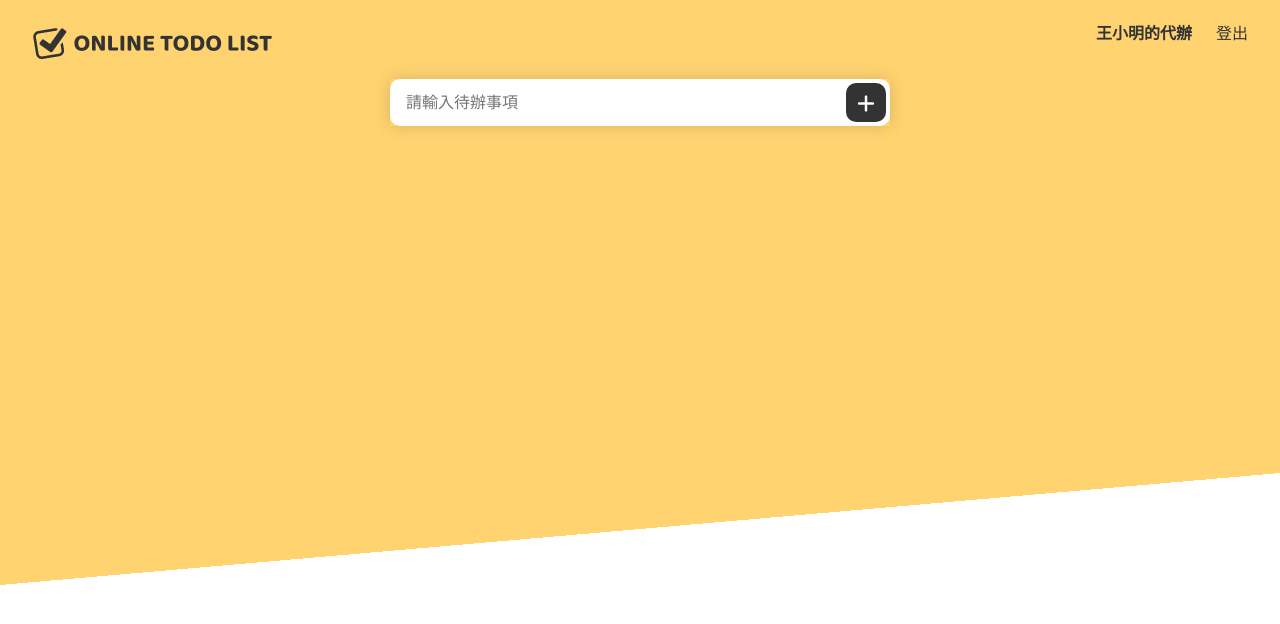
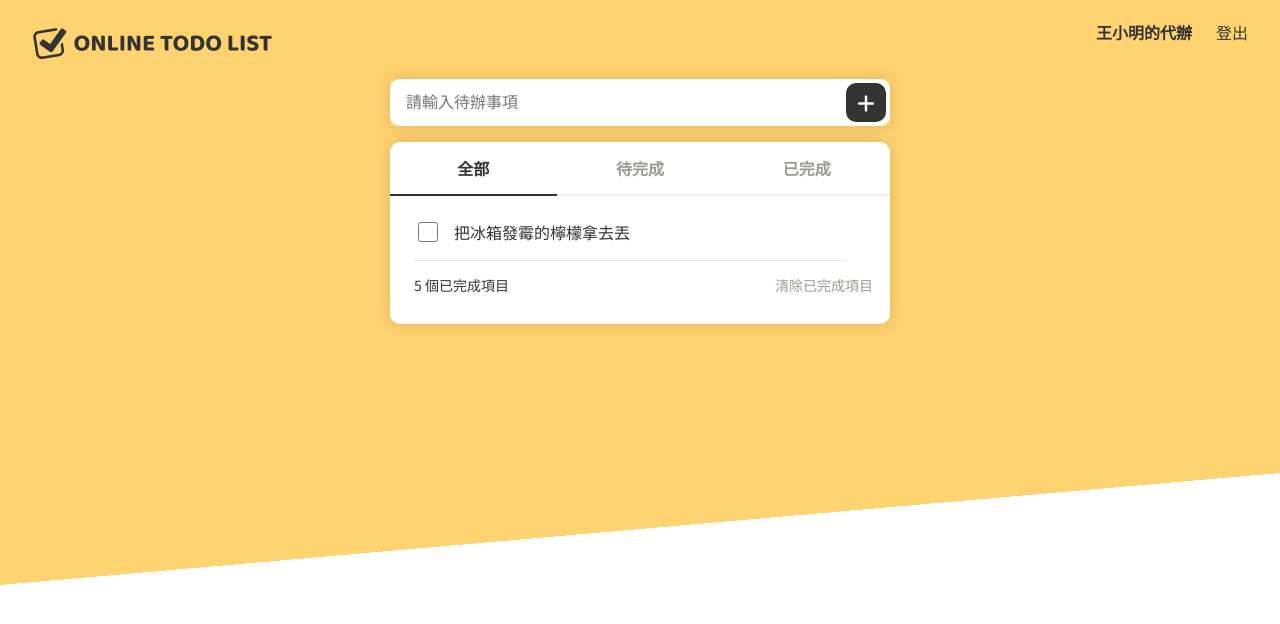
Before and after one commit to huanmingchang/react-todolist-app, a React (Create React App) app: page / in a window 1280 px wide. Shown: the top 624 px of the page. Built offline with nearby package versions, Linux system fonts and the light colour scheme.

Commit message:
feat: 新增 todos component
因應新需求做調整：
  新增 todos component

調整項目：
1. 新增 Todos.js component 以及新增 JSX 結構
2. 新增 Todo list tabs
3. 新增 Todo list statistics 項目

```diff
--- a/src/App.js
+++ b/src/App.js
@@ -1,6 +1,7 @@
 import './styles/App.css'
 import Nav from './components/Nav'
 import Input from './components/Input'
+import Todos from './components/Todos'
 
 function App() {
   return (
@@ -10,6 +11,30 @@
         <div className='conatiner todoListPage vhContainer'>
           <div className='todoList_Content'>
             <Input />
+            <div className='todoList_list'>
+              <ul className='todoList_tab'>
+                <li>
+                  <a href='#' className='active'>
+                    全部
+                  </a>
+                </li>
+                <li>
+                  <a href='#'>待完成</a>
+                </li>
+                <li>
+                  <a href='#'>已完成</a>
+                </li>
+              </ul>
+              <div className='todoList_items'>
+                <ul className='todoList_item'>
+                  <Todos />
+                </ul>
+                <div className='todoList_statistics'>
+                  <p> 5 個已完成項目</p>
+                  <a href='#'>清除已完成項目</a>
+                </div>
+              </div>
+            </div>
           </div>
         </div>
       </div>
--- /dev/null
+++ b/src/components/Todos.js
@@ -0,0 +1,15 @@
+const Todos = () => {
+  return (
+    <li>
+      <label className='todoList_label'>
+        <input className='todoList_input' type='checkbox' value='true' />
+        <span>把冰箱發霉的檸檬拿去丟</span>
+      </label>
+      <a href='#'>
+        <i className='fa fa-times'></i>
+      </a>
+    </li>
+  )
+}
+
+export default Todos
```
